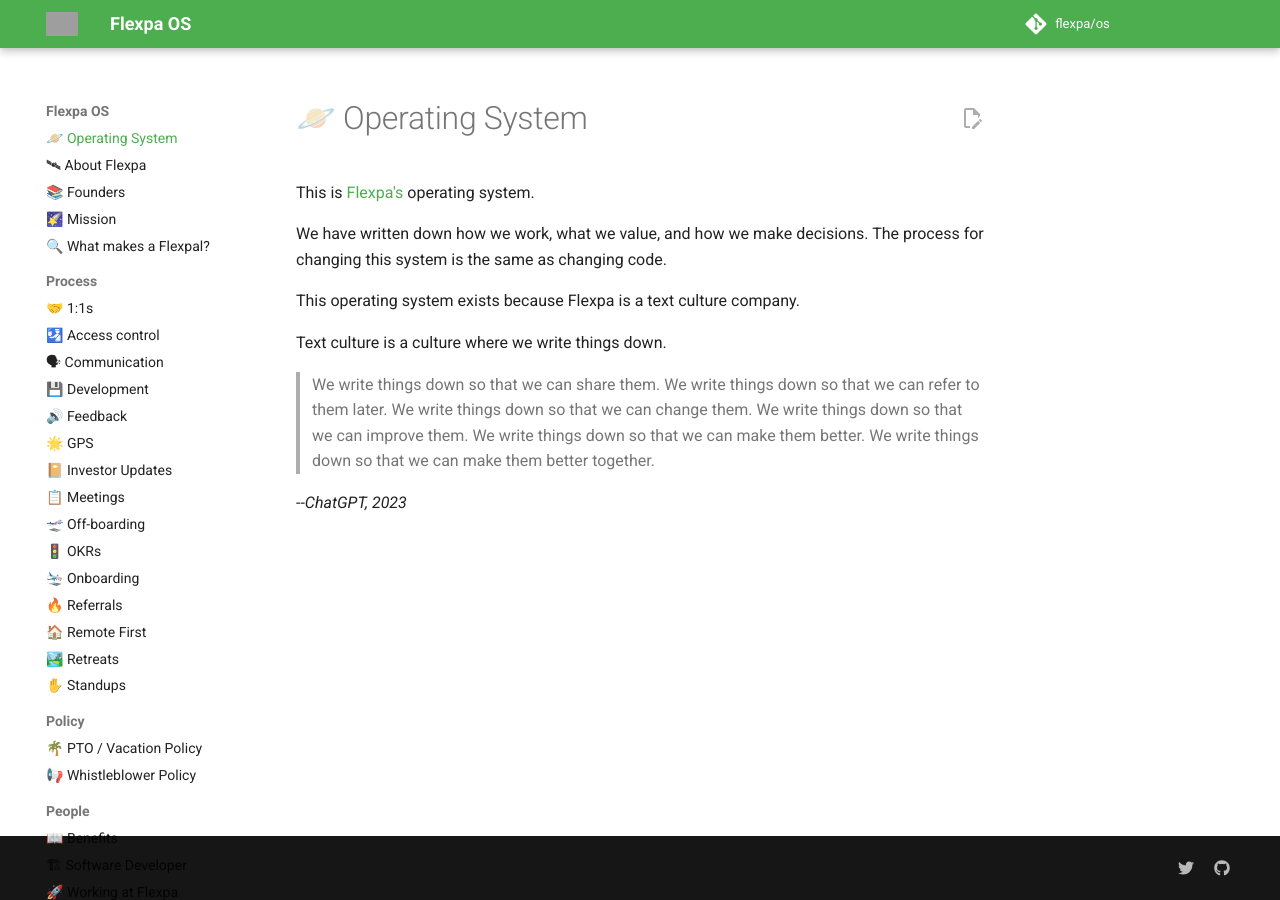
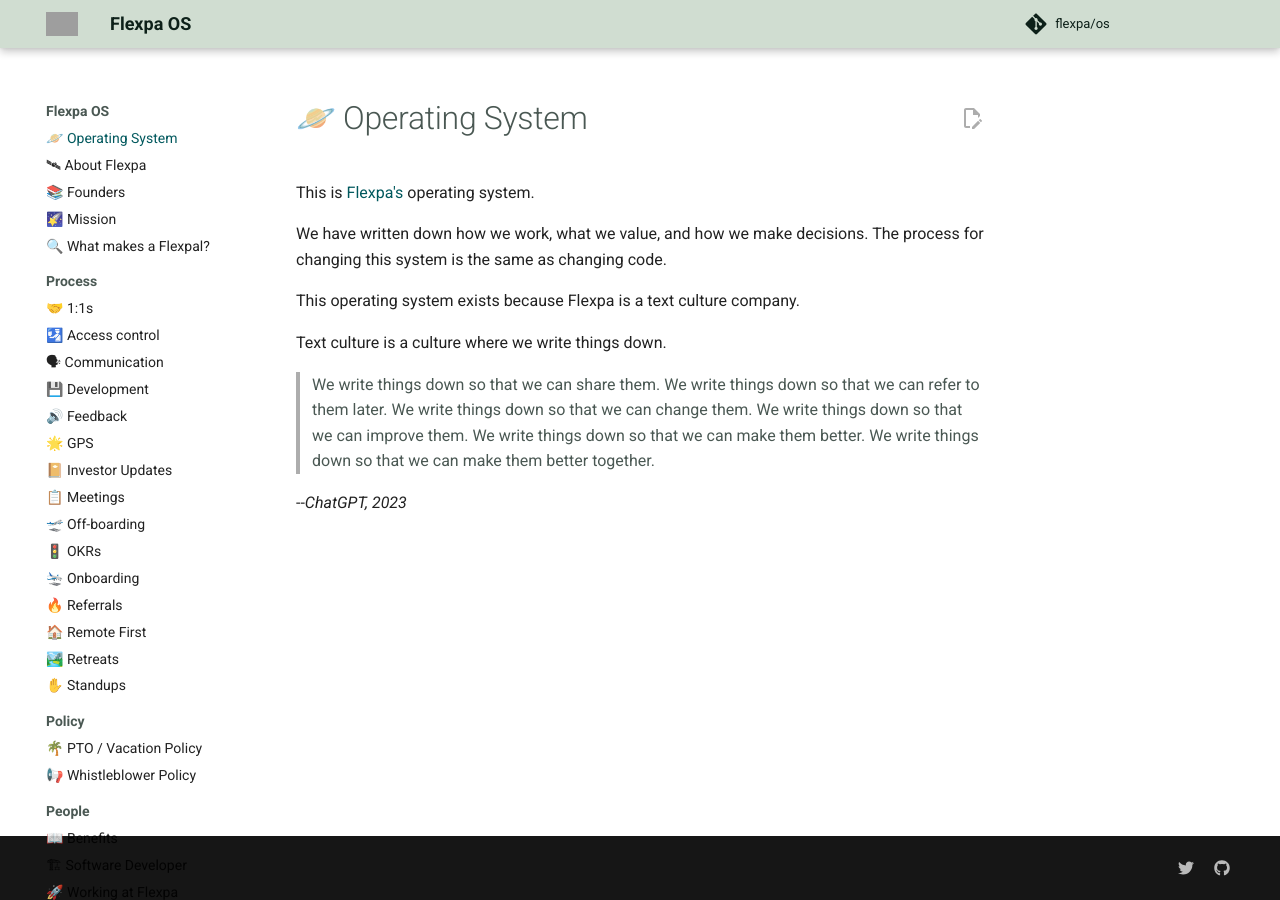
Before and after one commit to flexpa/os, an MkDocs documentation site: the page built from docs/index.md, in a window 1280 px wide. Built offline with MkDocs 1.6.1 and Material for MkDocs 9.7.7, drawn with Linux system fonts in a browser that asks for light colours; comment, search, counter and statistics services are not loaded; grey boxes are pictures that could not be loaded.

Commit message:
Custom stylesheet

```diff
--- /dev/null
+++ b/docs/stylesheets/flexpa.css
@@ -0,0 +1,8 @@
+[data-md-color-scheme="flexpa"] {
+  --md-primary-fg-color:    #D0DDD1;
+  --md-primary-bg-color:    #0D2019;
+  --md-typeset-a-color:     #00585D;
+  --md-default-fg-color--light: #4A5853;
+  --md-accent-fg-color:     var(--md-accent-fg-color);
+  --md-accent-bg-color:     var(--md-accent-bg-color);
+}
--- a/mkdocs.yml
+++ b/mkdocs.yml
@@ -3,13 +3,13 @@
 theme:
   name: material
   palette:
-    scheme: default
-    primary: green
-    accent: green
+    scheme: flexpa
   logo: assets/logo.png
   features:
     - navigation.sections
     - content.action.edit
+extra_css:
+  - stylesheets/flexpa.css
 extra:
   homepage: https://flexpa.com
   generator: false
```
Also changed, not shown: docs/process/development.md (+1 -1 lines), 2 other files.
